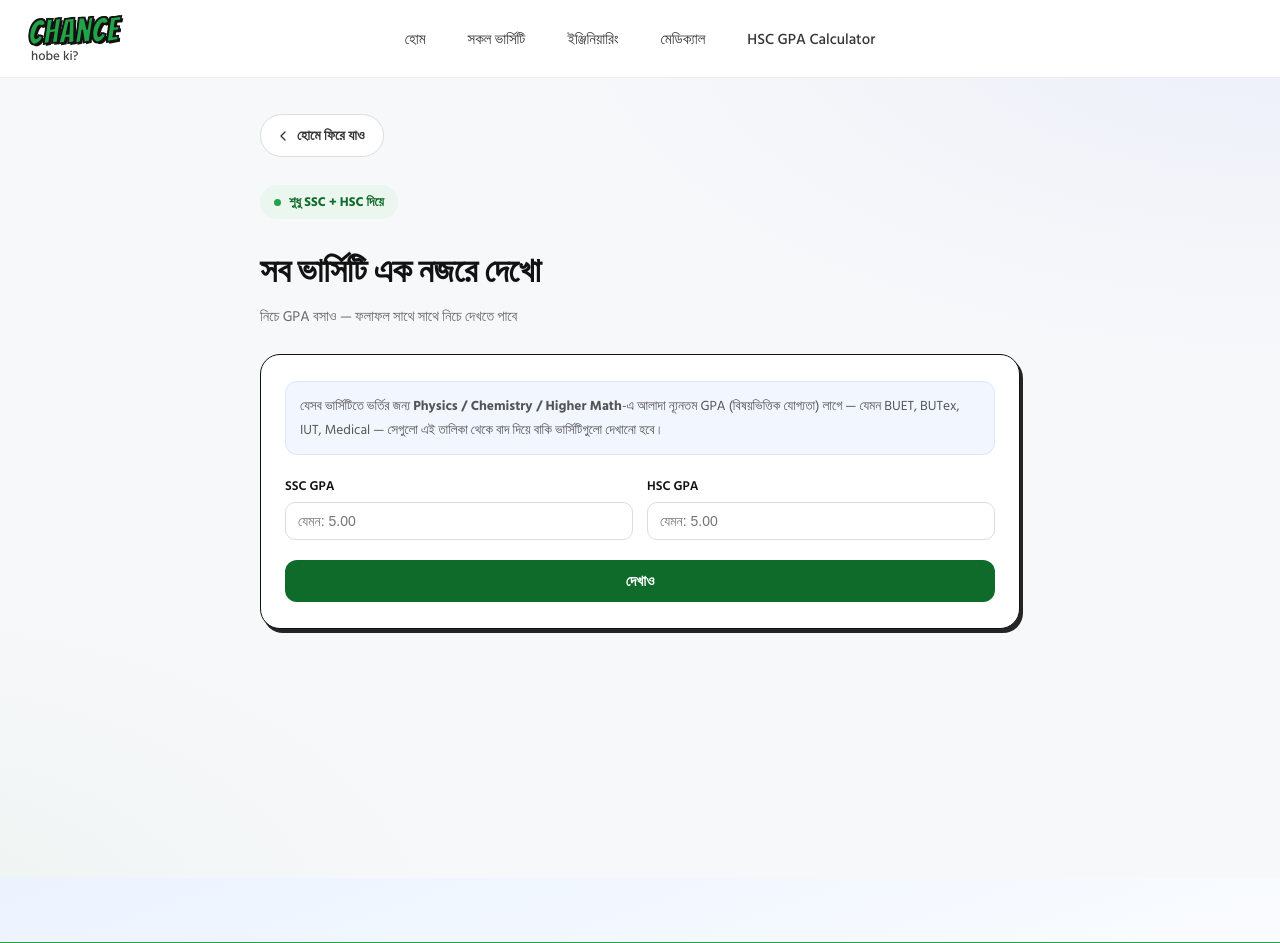
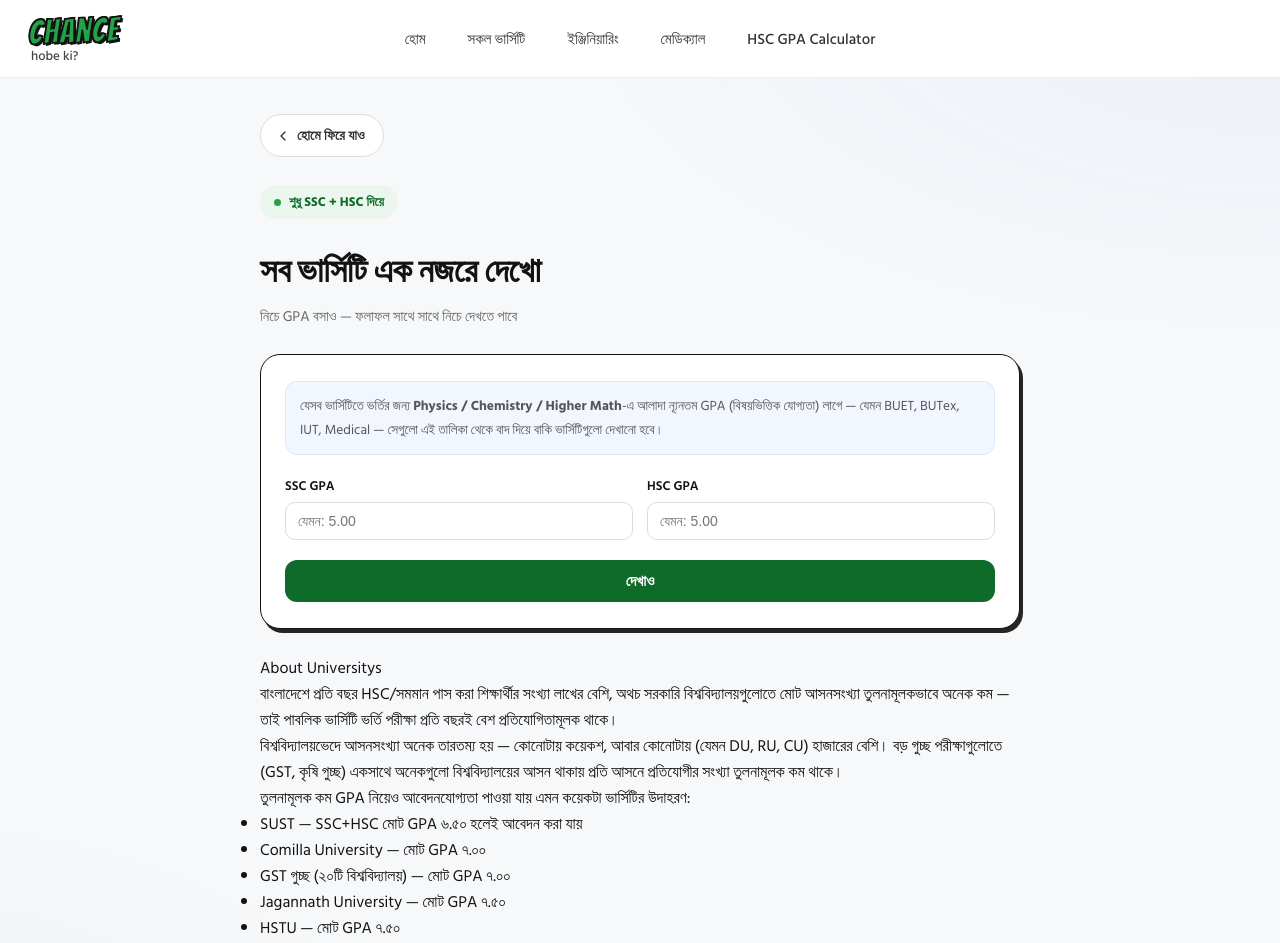
Before and after one commit to nishat-jihad/Admission-info, a Next.js app in the folder chance-hobe-ki/: page /general-check in a window 1280 px wide. Shown: the top 943 px of the page. Built offline with nearby package versions, Linux system fonts and the light colour scheme.

Commit message:
Update page.js

```diff
--- a/chance-hobe-ki/src/app/general-check/page.js
+++ b/chance-hobe-ki/src/app/general-check/page.js
@@ -43,7 +43,7 @@ export default function GeneralCheckPage() {
     <>
       <Navbar />
       <section className="general-page open">
-        <div className="general-page-inner">
+        <div className="general-page-inner general-check-page-inner">
           <Link className="general-back-btn" href="/">
             <svg viewBox="0 0 24 24" fill="none" stroke="currentColor" strokeWidth="2">
               <path d="M15 18l-6-6 6-6" strokeLinecap="round" strokeLinejoin="round" />
@@ -57,7 +57,9 @@ export default function GeneralCheckPage() {
             <p className="general-page-sub">নিচে GPA বসাও — ফলাফল সাথে সাথে নিচে দেখতে পাবে</p>
           </div>
 
-          <div className="general-card">
+          <div className="general-check-layout">
+            <div className="general-check-main">
+              <div className="general-card general-check-card">
                 <div className="general-intro">
                   যেসব ভার্সিটিতে ভর্তির জন্য <b>Physics / Chemistry / Higher&nbsp;Math</b>-এ
                   আলাদা ন্যূনতম GPA (বিষয়ভিত্তিক যোগ্যতা) লাগে — যেমন BUET, BUTex, IUT,
@@ -130,6 +132,37 @@ export default function GeneralCheckPage() {
                 </div>
               )}
             </div>
+
+            <aside className="general-check-about">
+              <div className="general-about-title">About Universitys</div>
+              <p>
+                বাংলাদেশে প্রতি বছর HSC/সমমান পাস করা শিক্ষার্থীর সংখ্যা লাখের বেশি, অথচ
+                সরকারি বিশ্ববিদ্যালয়গুলোতে মোট আসনসংখ্যা তুলনামূলকভাবে অনেক কম — তাই
+                পাবলিক ভার্সিটি ভর্তি পরীক্ষা প্রতি বছরই বেশ প্রতিযোগিতামূলক থাকে।
+              </p>
+              <p>
+                বিশ্ববিদ্যালয়ভেদে আসনসংখ্যা অনেক তারতম্য হয় — কোনোটায় কয়েকশ, আবার কোনোটায়
+                (যেমন DU, RU, CU) হাজারের বেশি। বড় গুচ্ছ পরীক্ষাগুলোতে (GST, কৃষি গুচ্ছ)
+                একসাথে অনেকগুলো বিশ্ববিদ্যালয়ের আসন থাকায় প্রতি আসনে প্রতিযোগীর সংখ্যা
+                তুলনামূলক কম থাকে।
+              </p>
+              <p>
+                তুলনামূলক কম GPA নিয়েও আবেদনযোগ্যতা পাওয়া যায় এমন কয়েকটা ভার্সিটির উদাহরণ:
+              </p>
+              <ul>
+                <li>SUST — SSC+HSC মোট GPA ৬.৫০ হলেই আবেদন করা যায়</li>
+                <li>Comilla University — মোট GPA ৭.০০</li>
+                <li>GST গুচ্ছ (২০টি বিশ্ববিদ্যালয়) — মোট GPA ৭.০০</li>
+                <li>Jagannath University — মোট GPA ৭.৫০</li>
+                <li>HSTU — মোট GPA ৭.৫০</li>
+              </ul>
+              <p>
+                তবে শুধু আবেদনযোগ্যতা পূরণ হওয়া মানেই চান্স পাওয়া নিশ্চিত না — আসনসংখ্যা,
+                প্রতিযোগীর সংখ্যা ও ভর্তি পরীক্ষার প্রস্তুতির উপর আসল ফলাফল নির্ভর করে।
+              </p>
+            </aside>
+          </div>
+        </div>
       </section>
       <Footer />
     </>
```
Lines whose indentation alone changed are shown as unchanged.
